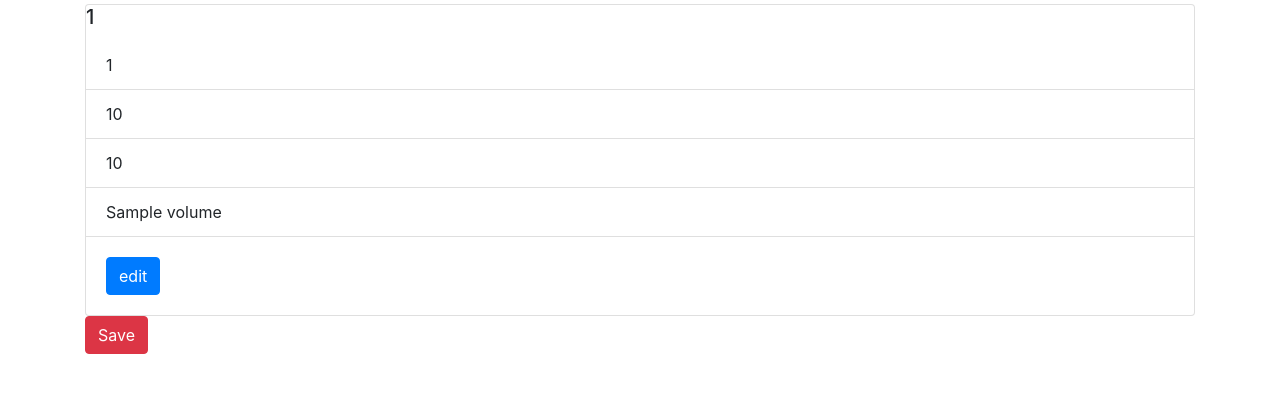
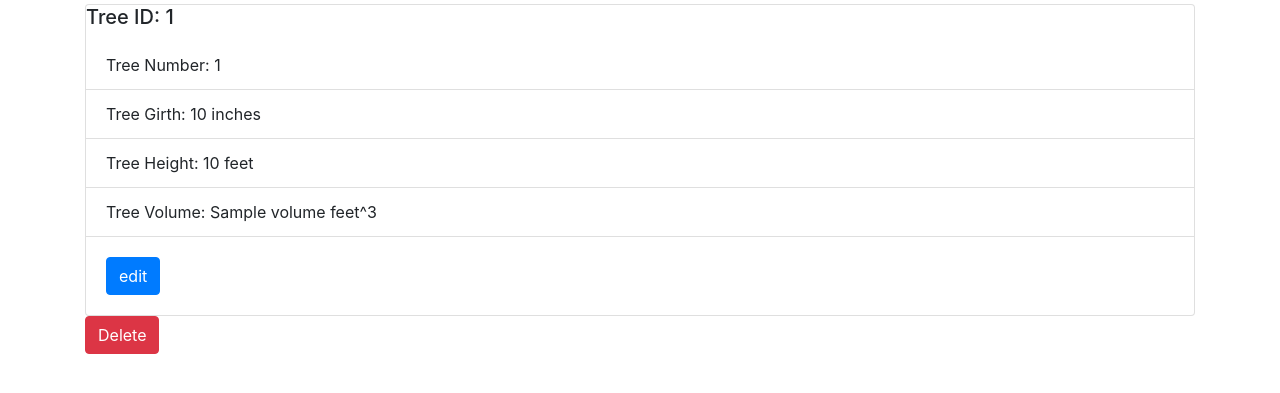
Before and after one commit to Andymanvitale/Docker_Flask_Part_4, a Flask app: template app/templates/view.html in a window 1280 px wide. Shown: the part 56-449 px from the top of the page. Run offline with Flask 2, Linux system fonts and the light colour scheme; the template is opened without the code that fills it: most values are stand-ins (such as "Sample title", 1, 10 or a date in 2020); some libraries are stand-ins or nearby versions.

Commit message:
Task: Updated app.py and new.html

```diff
--- a/app/app.py
+++ b/app/app.py
@@ -46,7 +46,7 @@ def form_update_post(tree_id):
     cursor = mysql.get_db().cursor()
     inputData = (request.form.get('treeNum'), request.form.get('girth'), request.form.get('height'),
                  request.form.get('volume'), tree_id)
-    sql_update_query = """UPDATE treesData.trees t SET t.treeNum = %s, t.Girth = %s, t.height = %s, t.volume =
+    sql_update_query = """UPDATE treesData.trees t SET t.treeNum = %s, t.girth = %s, t.height = %s, t.volume =
     %s WHERE t.id = %s """
     cursor.execute(sql_update_query, inputData)
     mysql.get_db().commit()
--- a/app/templates/new.html
+++ b/app/templates/new.html
@@ -12,7 +12,7 @@
                    name="girth">
         </div>
         <div class="col">
-            <label for="height">City Country</label>
+            <label for="height">Height (feet)</label>
             <input id="height" type="text" class="form-control" placeholder="Height (Feet)" name="height">
         </div>
     </div>
--- a/app/templates/view.html
+++ b/app/templates/view.html
@@ -2,19 +2,19 @@
 {% block content %}
 
 <div class="card" class="m-5 p-2">
-    <h5 class="card-title">{{ tree.id }} </h5>
+    <h5 class="card-title">Tree ID: {{ tree.id }} </h5>
 
     <ul class="list-group list-group-flush">
-        <li class="list-group-item">{{ tree.treeNum }}</li>
-        <li class="list-group-item">{{ tree.girth }}</li>
-        <li class="list-group-item">{{ tree.height }}</li>
-        <li class="list-group-item">{{ tree.volume }}</li>
+        <li class="list-group-item">Tree Number: {{ tree.treeNum }}</li>
+        <li class="list-group-item">Tree Girth: {{ tree.girth }} inches</li>
+        <li class="list-group-item">Tree Height: {{ tree.height }} feet</li>
+        <li class="list-group-item">Tree Volume: {{ tree.volume }} feet^3</li>
     </ul>
     <div class="card-body">
-        <a href="/edit/{{tree_id}}" class="card-link btn btn-primary">edit</a>
+        <a href="/edit/{{tree.id}}" class="card-link btn btn-primary">edit</a>
     </div>
 </div>
-<form action="/delete/{{tree_id}}" method="post"><button type="submit" class="btn btn-danger">Save</button></form>
+<form action="/delete/{{tree.id}}" method="post"><button type="submit" class="btn btn-danger">Delete</button></form>
 
 
 {% endblock %}
```
Also changed, not shown: app/templates/edit.html (+6 -6 lines), README.md.
